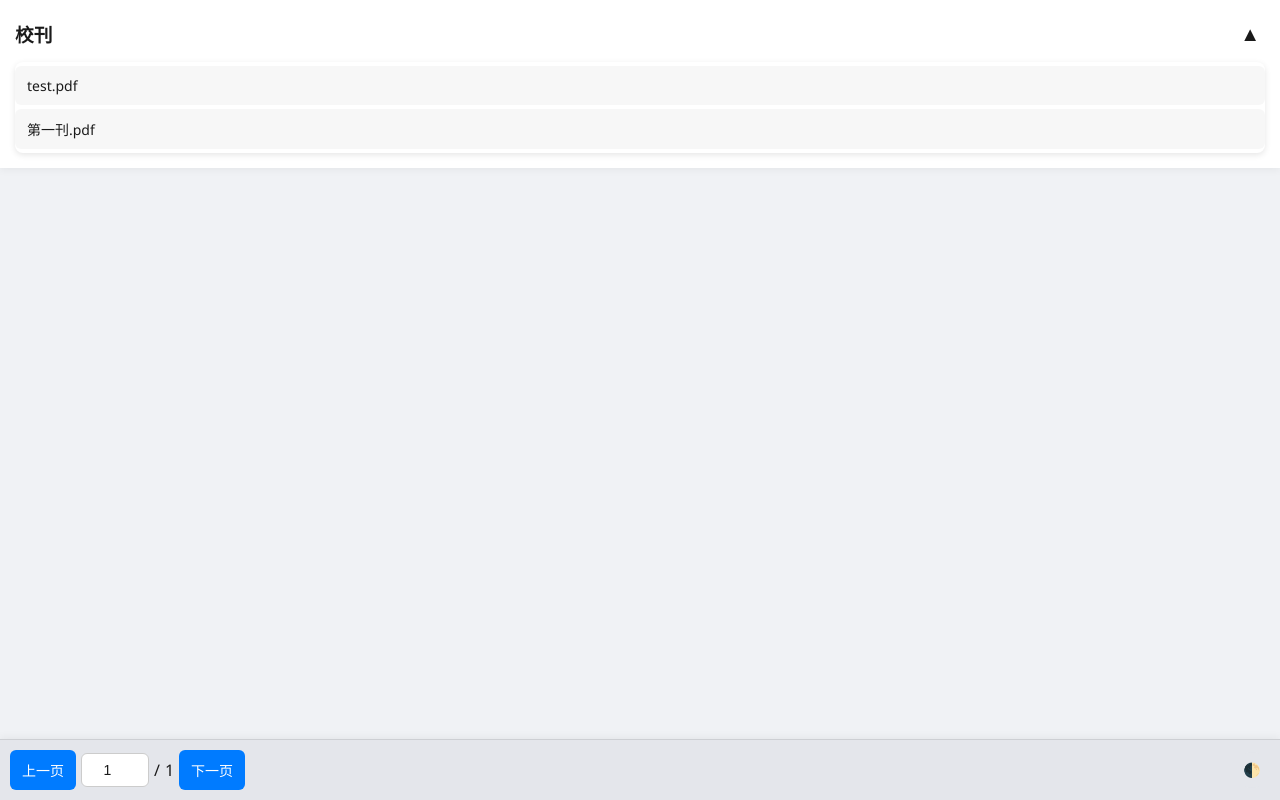
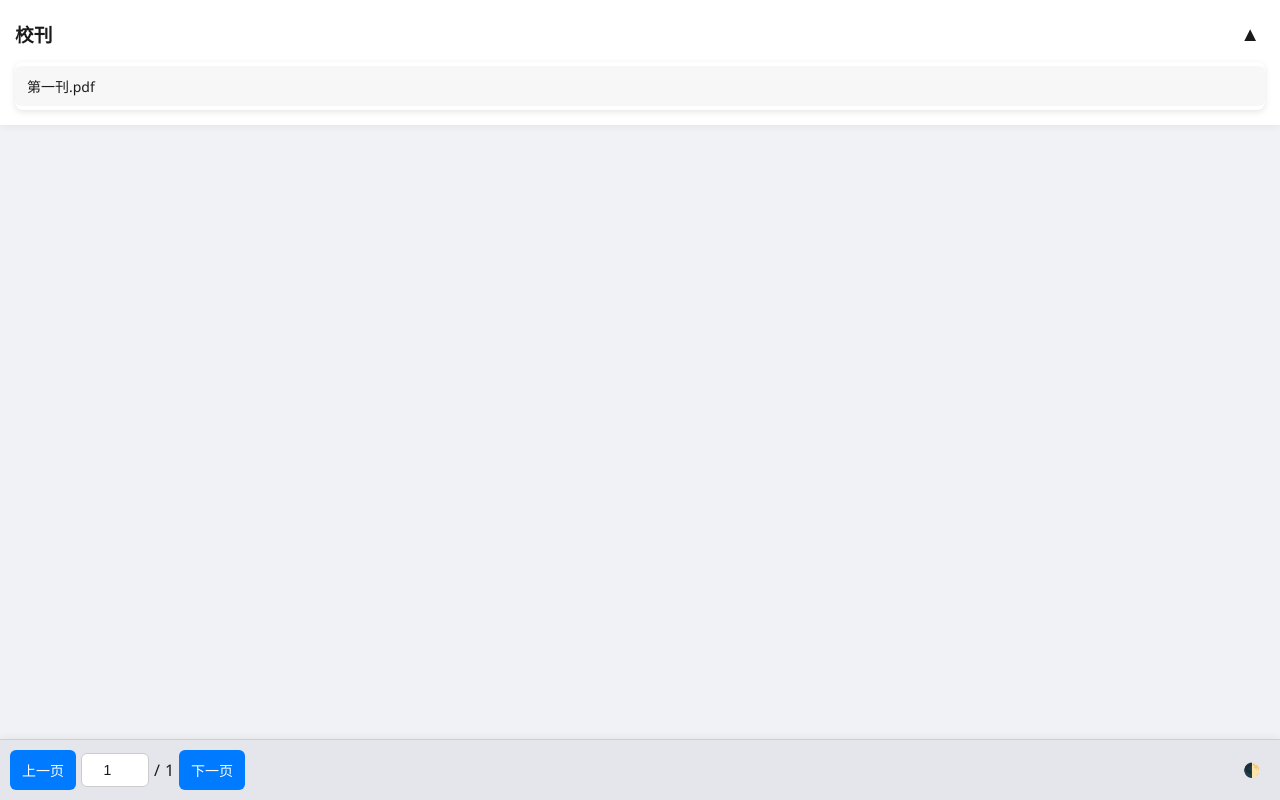
Before and after one commit to agx7993/agx7993.github.io, a plain HTML site: page index (4).html in a window 1280 px wide. Drawn offline with Linux system fonts and the light colour scheme.

Commit message:
Update index (4).html

```diff
--- a/index (4).html
+++ b/index (4).html
@@ -217,13 +217,9 @@
 
             cloudFiles: [
                 {
-                    name: "test.pdf",
+                    name: "第一刊.pdf",
                     url: "https://agx7993.github.io/xk1.pdf"
                 },
-                {
-                    name: "第一刊.pdf",
-                    url: "https://xiaokan.oss-cn-wuhan-lr.aliyuncs.com/xk1.pdf"
-                }
             ],
 
             init() {
```
